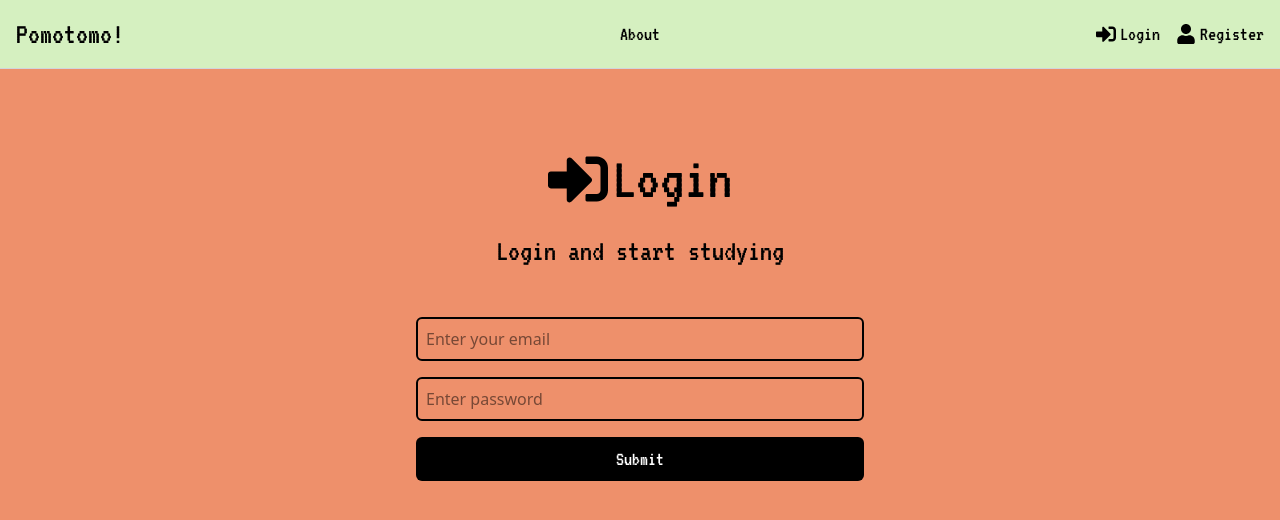
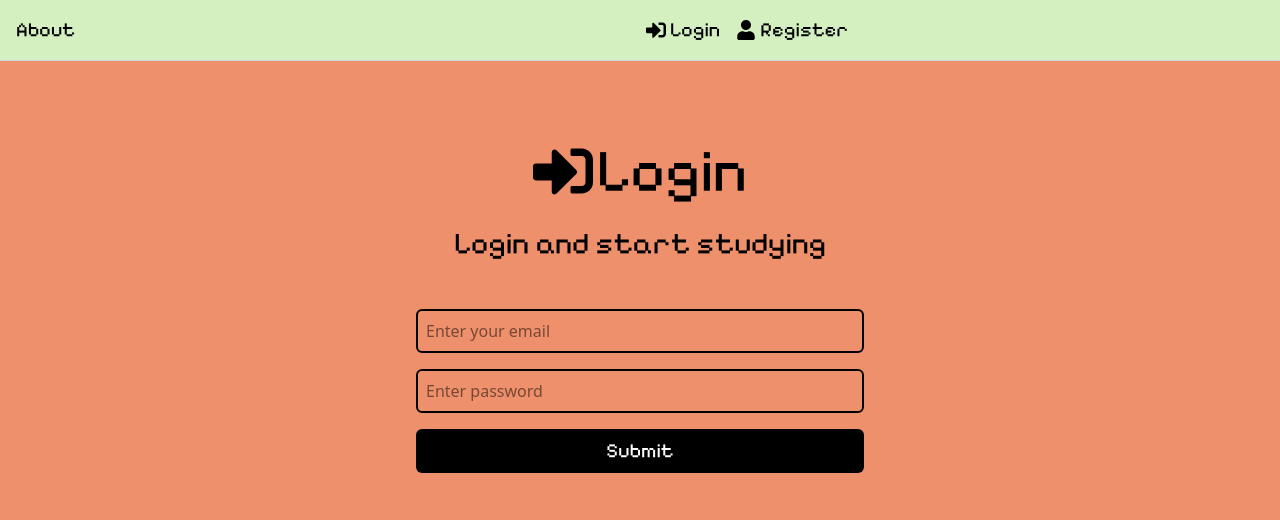
Before and after one commit to adceballos/pomotomo, a React (Vite) app in the folder frontend/: page /login in a window 1280 px wide. Shown: the top 520 px of the page. Built offline with nearby package versions, Linux system fonts and the light colour scheme.

Commit message:
Updated styling of webpage (Text font/Shop)

```diff
--- a/frontend/src/components/Header.jsx
+++ b/frontend/src/components/Header.jsx
@@ -3,6 +3,7 @@ import {Link, useNavigate} from 'react-router-dom'
 import {useSelector, useDispatch} from 'react-redux'
 import {logout, reset} from '../features/auth/authSlice'
 import defaultPFP from '../assets/slum.PNG'
+import shopIcon from '../assets/shop.svg'
 
 function Header() {
     const navigate = useNavigate()
@@ -30,35 +31,30 @@ function Header() {
 
     return (
         <header className="grid grid-cols-3 items-center p-4 text-white border-b border-gray-300 bg-[#D5F0C0] w-full">
-        <div className="flex items-center justify-start">
-            <Link to="/" className="text-3xl text-black">
-                Pomotomo!
-            </Link>
-        </div>
-
-        <div className="flex items-center justify-center gap-8">
+        <div className="flex items-center justify-start gap-8">
         {user ? (
             <>
                 <button
                     onClick={handleScrollToTasks}
-                    className="text-xl text-black hover:underline"
+                    className="text-3xl text-black hover:underline"
                 >
                     Tasks
                 </button>
-                <Link to="/about" className="text-xl text-black hover:underline">
+                <Link to="/about" className="text-3xl text-black hover:underline">
                     About
                 </Link>
+                <img src={shopIcon} alt="Shop" className="w-20 h-20 ml-2" />
             </>
             ) : (
             <>
                 <Link to="/about" className="text-xl text-black hover:underline">
                     About
                 </Link>
+
             </>
             )
         }
         </div>
-
         <div className="flex items-center justify-end gap-4">
             {user ? (
                 <>
--- a/frontend/src/components/Timer.jsx
+++ b/frontend/src/components/Timer.jsx
@@ -124,12 +124,6 @@ export default function Timer() {
 
   return (
     <div className="relative flex flex-col items-center justify-center text-black">
-      <button
-        className="fixed top-32 left-10 z-50 w-40 h-40"
-      >
-        <img src={shopIcon} alt="Shop" className="w-full h-full" />
-      </button>
-
       <div className="text-6xl md:text-8xl p-6">{formatTime()}</div>
       <div className="flex gap-5 text-xl">
         <Button onClick={start} text="Start"/>
--- a/frontend/src/index.css
+++ b/frontend/src/index.css
@@ -1,11 +1,14 @@
-@import url('https://fonts.googleapis.com/css2?family=VT323&display=swap');
+@import url('https://fonts.googleapis.com/css2?family=Pixelify+Sans&display=swap');
 @import "tailwindcss";
 
 @layer base {
   body {
-    font-family: 'VT323', monospace;
+    font-family: 'Pixelify Sans', sans-serif;
     background-color: #ee906b;
   }
+}
+.pixelify {
+  font-family: 'Pixelify Sans', sans-serif;
 }
 
 /* For WebKit browsers */
--- a/frontend/src/pages/Dashboard.jsx
+++ b/frontend/src/pages/Dashboard.jsx
@@ -22,7 +22,7 @@ function Dashboard() {
   return (
     <>
     <div className="flex flex-col justify-between min-h-screen bg-[#ee906b] text-black px-4 py-10">
-      <h1 className="text-4xl sm:text-5xl md:text-6xl lg:text-8xl font-[VT323] text-center">Pomotomo!</h1>
+      <h1 className="text-4xl sm:text-5xl md:text-6xl lg:text-8xl pixelify text-center">POMOTOMO</h1>
       <div className='flex items-center justify-center mt-4'>
         <img src={logo} alt='pomotomo logo' max-width='100%' height='100' width='180'/>
       </div>
```
